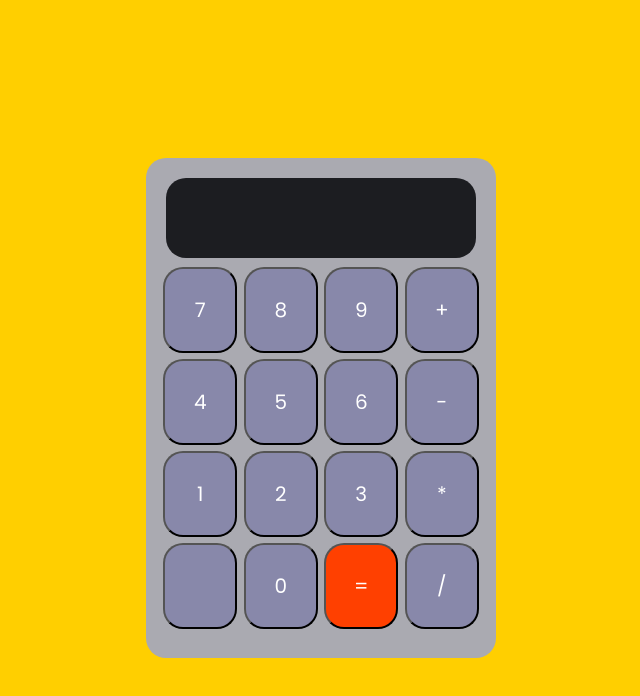
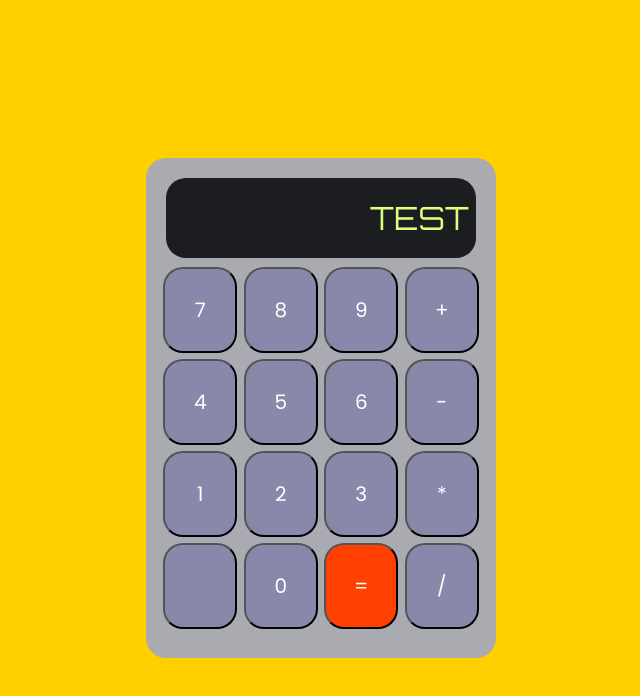
Before and after one commit to jonathanweiss1/js-calculator, a plain HTML site: page calculator.html in a window 1280 px wide. Shown: the whole page, without its empty margins (319-959 px from the left). Drawn offline with Linux system fonts and the light colour scheme; a web font is replaced by a local one.

Commit message:
Styling done

```diff
--- a/calc_style.css
+++ b/calc_style.css
@@ -1,4 +1,5 @@
 @import url('https://fonts.googleapis.com/css?family=Poppins&display=swap');
+@import url('https://fonts.googleapis.com/css?family=Orbitron&display=swap');
 body {
     background-color:#ffcf00;
     display: flex;
@@ -31,6 +32,13 @@ body {
     grid-column-start: 1;
     grid-column-end: 5;
     border-radius: 20px;
+    font-family: "Orbitron", Arial, serif;
+    font-size: 2em;
+    color: #daff7d;
+    display: flex;
+    align-items: center;
+    justify-content: right;
+    padding: 2%
 }
 
 .calc_background .button {
--- a/calculator.html
+++ b/calculator.html
@@ -12,7 +12,7 @@
         <div class="calc_background">
             <div class="button_grid">
                 <div class="display">
-
+                    TEST
                 </div>
                 <button class="button"><p>7</p></button>
                 <button class="button"><p>8</p></button>
```
